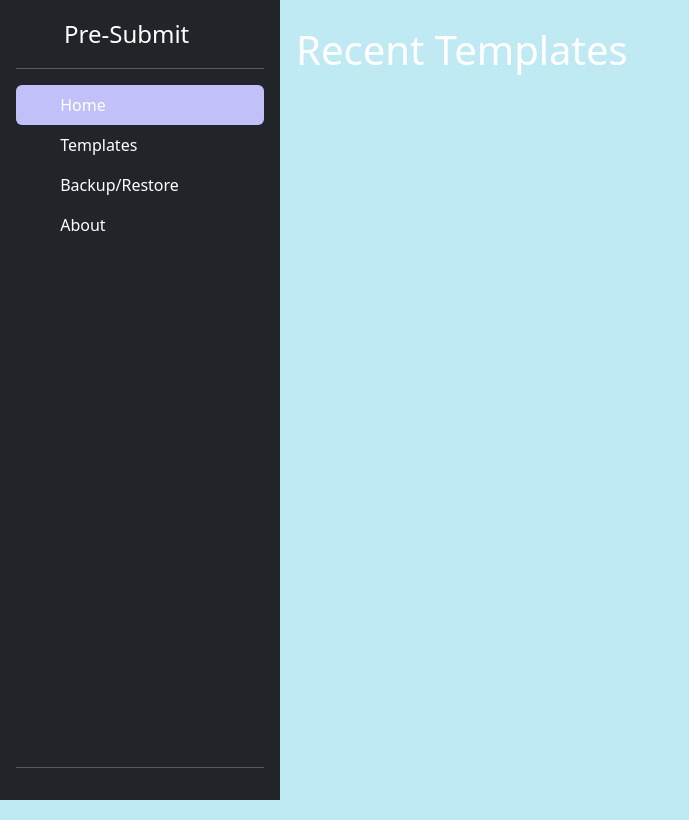
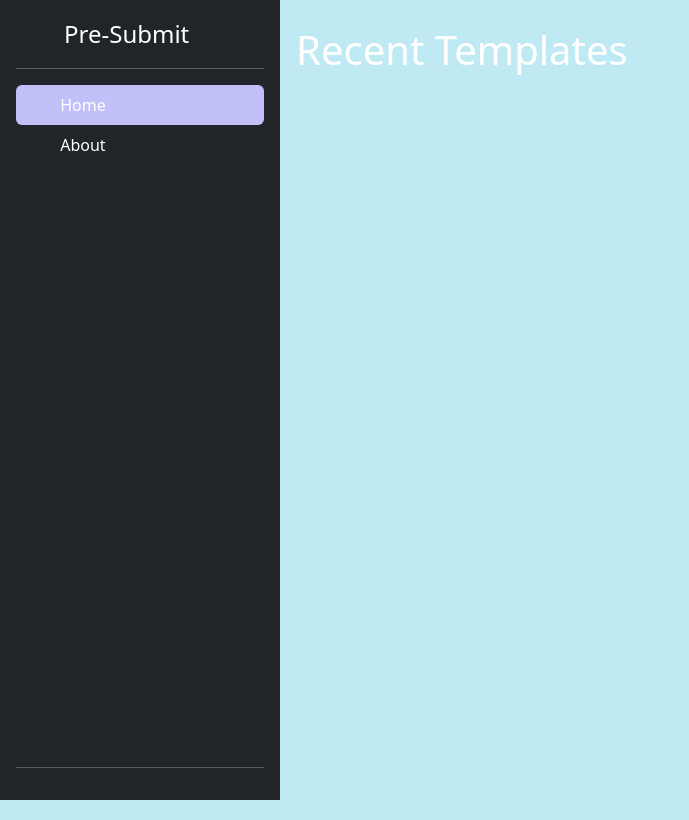
Before and after one commit to Inventhrice/ConHacks2023, an Electron app: page index.html in a window 1600 px wide. Shown: the whole page, without its empty margins (0-689 px from the left). Drawn offline with nearby package versions, Linux system fonts and the light colour scheme.

Commit message:
Removed the functionality that was removed due to scope

```diff
--- a/index.html
+++ b/index.html
@@ -24,19 +24,7 @@
 			</a>
 		  </li>
 		  <li>
-			<a href="#" class="nav-link text-white">
-			  <svg class="bi pe-none me-2" width="16" height="16"><use xlink:href="#speedometer2"></use></svg>
-			  Templates
-			</a>
-		  </li>
-		  <li>
-			<a href="#" class="nav-link text-white">
-			  <svg class="bi pe-none me-2" width="16" height="16"><use xlink:href="#table"></use></svg>
-			  Backup/Restore
-			</a>
-		  </li>
-		  <li>
-			<a href="#" class="nav-link text-white">
+			<a href="about.html" class="nav-link text-white">
 			  <svg class="bi pe-none me-2" width="16" height="16"><use xlink:href="#grid"></use></svg>
 			  About
 			</a>
```
